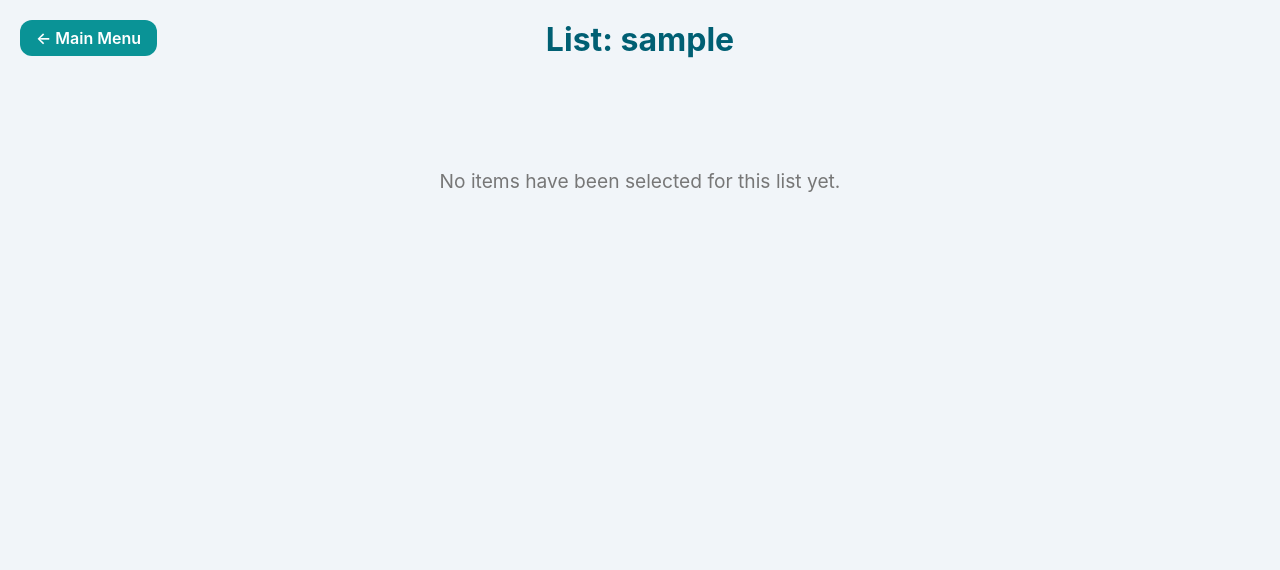
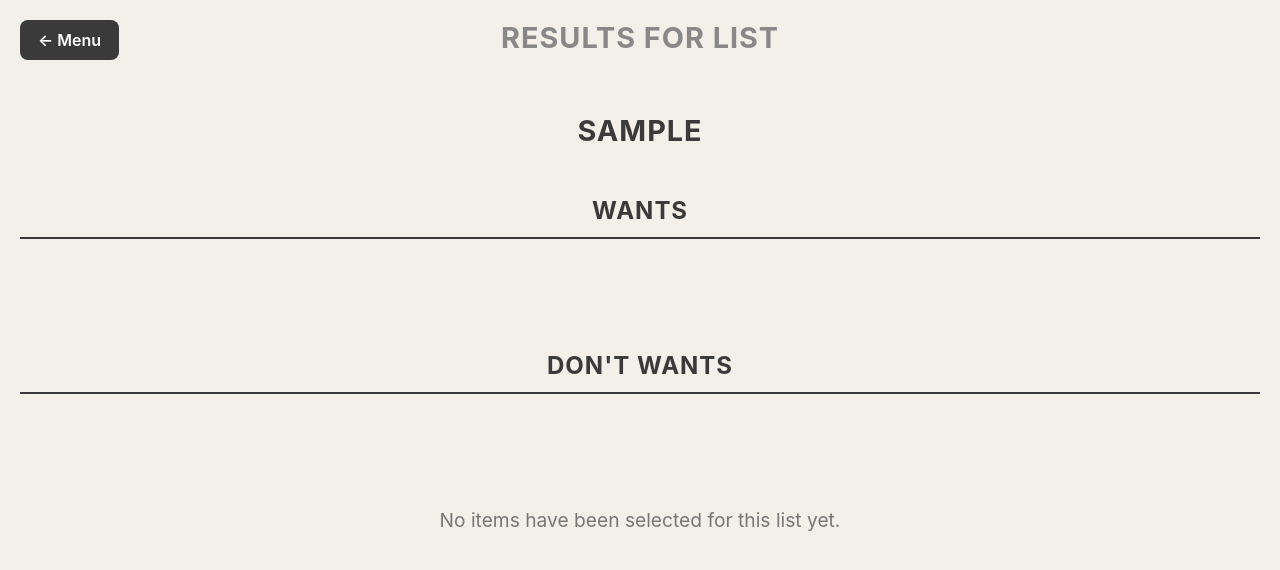
Before and after one commit to ConstLR/closet-swipe, a Flask app: a page that uses templates/list.html in a window 1280 px wide. Shown: the top 570 px of the page. Run offline with Flask 3, Linux system fonts and the light colour scheme; data that the repository does not hold is empty.

Commit message:
Update list.html

```diff
--- a/templates/list.html
+++ b/templates/list.html
@@ -2,29 +2,60 @@
 <html lang="en">
 <head>
 <meta charset="utf-8">
-<title>{{ list_name }} – Closet Select</title>
+<title>List: {{ list_name }}</title>
 <meta name="viewport" content="width=device-width,initial-scale=1">
 <style>
-:root{--primary:#005f73;--secondary:#0a9396;--bg:#f1f5f9;--card:#ffffff;--text:#111827;--danger:#ef4444;--radius:12px;--shadow:0 4px 12px rgba(0,0,0,.08);}
-body{margin:0;background:var(--bg);font-family:-apple-system,BlinkMacSystemFont,"Segoe UI",Roboto,Helvetica,Arial,sans-serif;}
-h1{color:var(--primary);text-align:center;margin:20px 0;}
-.back-link{position:absolute;top:20px;left:20px;background:var(--secondary);color:#fff;padding:8px 16px;border-radius:var(--radius);text-decoration:none;font-weight:600;}
-.grid{display:grid;grid-template-columns:repeat(auto-fill,minmax(280px,1fr));gap:20px;max-width:1400px;margin:auto;padding:20px;}
-.card{background:var(--card);border-radius:var(--radius);overflow:hidden;box-shadow:var(--shadow);}
+:root{
+    --primary: #3a3a3a;
+    --bg: #f3efe9;
+    --card: #ffffff;
+    --text: #3a3a3a;
+    --border-color: #e0e0e0;
+    --radius: 8px;
+    --danger: #d9534f;
+    --success: #5cb85c;
+    font-family: -apple-system, BlinkMacSystemFont, "Segoe UI", Roboto, Helvetica, Arial, sans-serif;
+}
+body{margin:0;padding:20px;background:var(--bg);color:var(--text);}
+h1,h2{margin:0 0 1em;color:var(--primary);text-transform:uppercase;letter-spacing:1px;text-align:center;}
+h1 { font-size: 1.8em; margin-bottom: 0; }
+h2 { font-size: 1.5em; border-bottom: 2px solid var(--primary); padding-bottom: 0.5em; margin-top: 2em;}
+.list-title { color: #888; text-align:center; margin-bottom: 2em; text-transform:uppercase; }
+.back-link{position:fixed;top:20px;left:20px;background:var(--primary);color:#fff;padding:10px 18px;border-radius:var(--radius);text-decoration:none;font-weight:600;}
+.grid{display:grid;grid-template-columns:repeat(auto-fill,minmax(280px,1fr));gap:20px;max-width:1600px;margin:auto;padding:20px;}
+.card{background:var(--card);border-radius:var(--radius);border:1px solid var(--border-color);overflow:hidden;position:relative;}
 .card img{width:100%;height:250px;object-fit:cover;display:block;}
 .card .info{padding:12px 15px;}
 .card .caption{font-weight:600;color:var(--text);margin-bottom:8px;}
-.card .choice{font-weight:700;padding:4px 8px;border-radius:6px;display:inline-block;margin-bottom:8px;}
-.card .choice.want{color:#fff;background:#22c55e;}
+.card .choice{font-weight:700;padding:4px 8px;border-radius:6px;display:inline-block;margin-bottom:8px;font-size:12px;text-transform:uppercase;}
+.card .choice.want{color:#fff;background:var(--success);}
 .card .choice.dont{color:#fff;background:var(--danger);}
-.card .comment{font-style:italic;color:#555;margin-top:4px;background:#f8f9fa;padding:8px;border-radius:6px;font-size:14px;}
+.card .comment{font-style:italic;color:#555;margin-top:4px;background:#f8f9fa;padding:8px;border-radius:6px;font-size:14px;border:1px solid #eee;}
+.card .also-wanted {
+    position: absolute; top: 10px; right: 10px;
+    background: rgba(0,0,0,0.7); color: #fff;
+    padding: 5px 10px; border-radius: 6px; font-size: 12px;
+}
+.card .also-wanted strong { display: block; margin-bottom: 2px; }
+.card .also-wanted ul { margin: 0; padding-left: 15px; }
 #no-items{text-align:center;font-size:1.2em;color:#777;margin-top:50px;}
 </style>
 </head>
 <body>
-<a class="back-link" href="/">← Main Menu</a>
-<h1>List: {{ list_name }}</h1>
-<div class="grid" id="grid"></div>
+<a class="back-link" href="/">← Menu</a>
+<h1 class="list-title">Results For List</h1>
+<h1>{{ list_name }}</h1>
+
+<div id="wants-section">
+    <h2>Wants</h2>
+    <div class="grid" id="wants-grid"></div>
+</div>
+
+<div id="dont-wants-section">
+    <h2>Don't Wants</h2>
+    <div class="grid" id="dont-wants-grid"></div>
+</div>
+
 <p id="no-items" style="display:none;">No items have been selected for this list yet.</p>
 
 <script>
@@ -32,7 +63,8 @@ document.addEventListener('DOMContentLoaded', () => {
     fetch(`/api/list/{{ list_name }}/items`)
       .then(r => r.json())
       .then(data => {
-        const grid = document.getElementById('grid');
+        const wantsGrid = document.getElementById('wants-grid');
+        const dontWantsGrid = document.getElementById('dont-wants-grid');
         const noItemsMsg = document.getElementById('no-items');
 
         if (data.length === 0) {
@@ -40,22 +72,42 @@ document.addEventListener('DOMContentLoaded', () => {
             return;
         }
 
-        data.sort((a,b) => a.choice.localeCompare(b.choice)); // Group wants and dont's
+        const wants = data.filter(item => item.choice === 'want');
+        const dontWants = data.filter(item => item.choice === 'dont');
 
-        data.forEach(it => {
-          const card = document.createElement('div');
-          card.className = 'card';
-          card.innerHTML = `
-            <img src="/${it.thumb.replace('\\', '/')}" alt="${it.caption}">
-            <div class="info">
-              <div class="choice ${it.choice}">${it.choice === 'want' ? 'WANT' : 'DO NOT WANT'}</div>
-              <div class="caption">${it.caption || 'No caption'}</div>
-              ${it.comment ? `<div class="comment"><strong>Comment:</strong> ${it.comment}</div>` : ''}
-            </div>`;
-          grid.appendChild(card);
+        if(wants.length === 0) document.getElementById('wants-section').style.display = 'none';
+        if(dontWants.length === 0) document.getElementById('dont-wants-section').style.display = 'none';
+
+        wants.forEach(it => {
+            wantsGrid.appendChild(createCard(it));
+        });
+
+        dontWants.forEach(it => {
+            dontWantsGrid.appendChild(createCard(it));
         });
       });
 });
+
+function createCard(it) {
+    const card = document.createElement('div');
+    card.className = 'card';
+
+    let alsoWantedHTML = '';
+    if (it.also_wanted_in && it.also_wanted_in.length > 0) {
+        const listItems = it.also_wanted_in.map(name => `<li>${name}</li>`).join('');
+        alsoWantedHTML = `<div class="also-wanted"><strong>Also wanted on:</strong><ul>${listItems}</ul></div>`;
+    }
+
+    card.innerHTML = `
+        <img src="/${it.thumb.replace('\\', '/')}" alt="${it.caption}">
+        ${alsoWantedHTML}
+        <div class="info">
+            <div class="choice ${it.choice}">${it.choice}</div>
+            <div class="caption">${it.caption || 'No caption'}</div>
+            ${it.comment ? `<div class="comment"><strong>Comment:</strong> ${it.comment}</div>` : ''}
+        </div>`;
+    return card;
+}
 </script>
 </body>
 </html>
```
